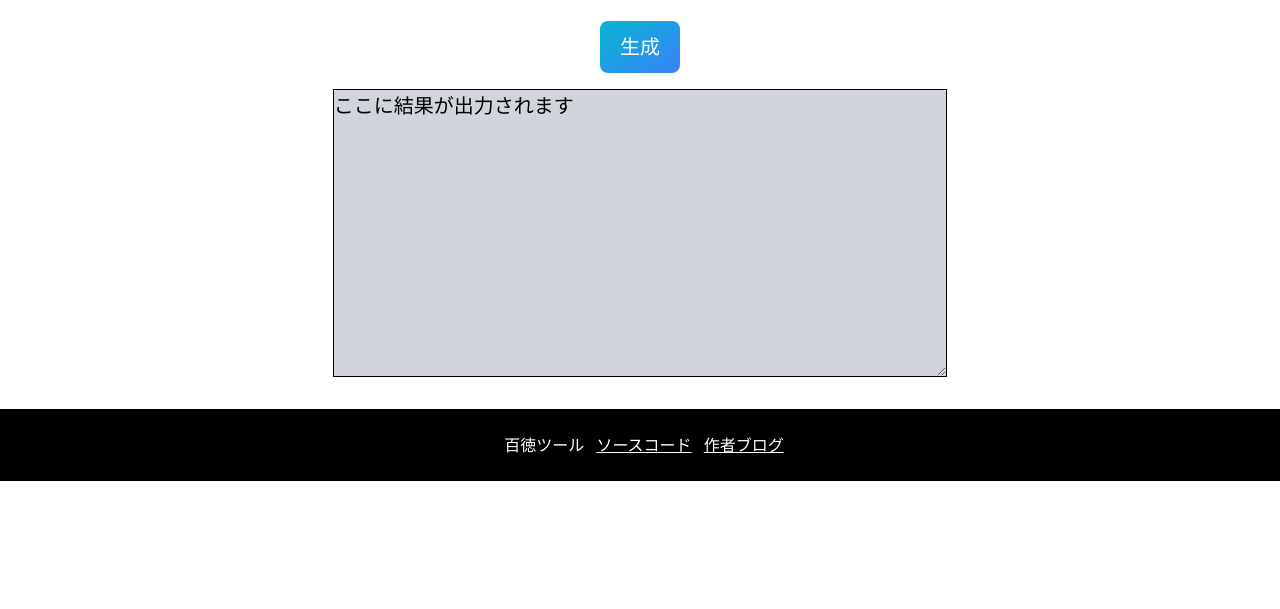
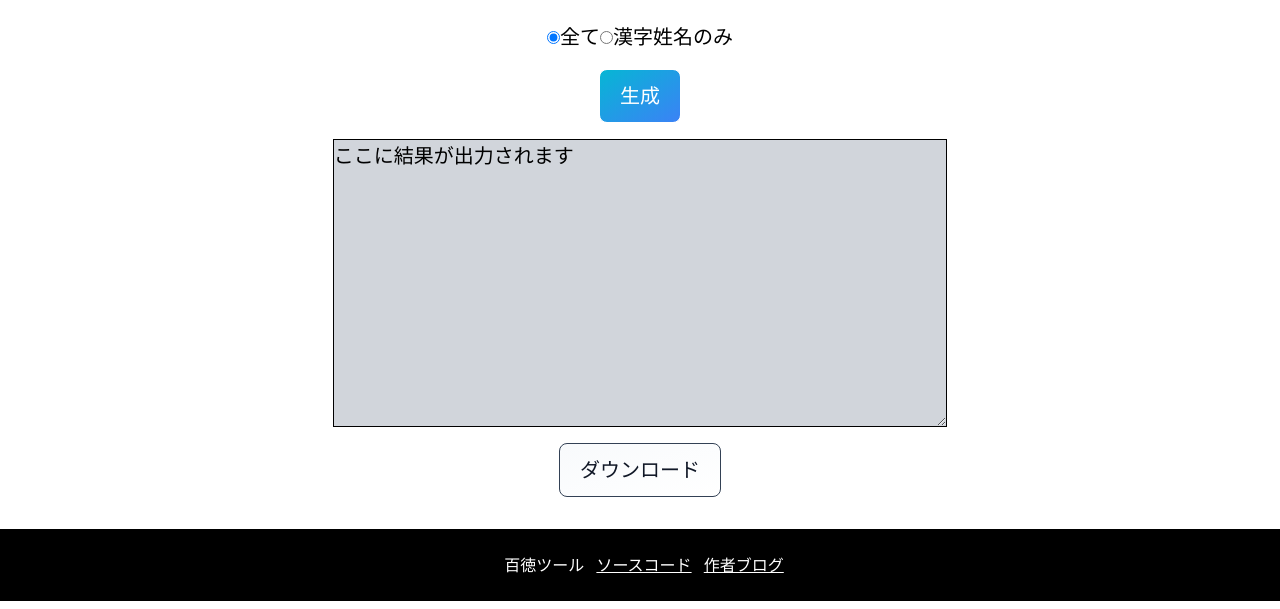
Before and after one commit to nanjakkun/hyattoku, an Astro site: page /hyattoku/naming_ja in a window 1280 px wide. Shown: the part 191-800 px from the top of the page. Built offline with nearby package versions, Linux system fonts and the light colour scheme; Astro itself is replaced by a stand-in of ours.

Commit message:
Enable to download random names

```diff
--- a/src/components/NamingJa.tsx
+++ b/src/components/NamingJa.tsx
@@ -5,6 +5,7 @@ import { FirstNamesMalesJa } from "./naming/FirstNamesMalesJa.ts";
 import { FirstNamesFemalesJa } from "./naming/FirstNamesFemalesJa.ts";
 
 import { Button } from "./common/Button.tsx";
+import { RadioButtonItems } from "@/components/common/RadioButtonGroup.tsx";
 
 /**
  * Random Japanese name generator
@@ -15,17 +16,24 @@ export const NamingJa = () => {
   const [names, setNames] = useState<Array<string>>([
     "ここに結果が出力されます",
   ]);
+
   const [text, setText] = useState<string>("");
+
+  const [exportTarget, setExportTarget] = useState<string>("full");
 
   useEffect(() => {
     setText(names.join("\n"));
   }, [names]);
 
   const onGenerateButtonClick = () => {
+    // TODO: ヘッダ出力
+    // TODO: 件数可変
+
     const _names: string[] = new Array(10).fill(undefined).map(() => {
       const idx1 = Math.floor(Math.random() * FamilyNamesJa.length);
       const family_name = FamilyNamesJa[idx1];
       let first_name = undefined;
+      let gender = undefined;
 
       const rand: number = Math.floor(Math.random() * 2);
 
@@ -33,33 +41,76 @@ export const NamingJa = () => {
         case 0:
           const idx2 = Math.floor(Math.random() * FirstNamesMalesJa.length);
           first_name = FirstNamesMalesJa[idx2];
+          gender = "男";
           break;
         default:
           const idx3 = Math.floor(Math.random() * FirstNamesFemalesJa.length);
           first_name = FirstNamesFemalesJa[idx3];
+          gender = "女";
           break;
       }
 
+      if (exportTarget === "full") {
+        return [
+          family_name.name,
+          first_name.name,
+          family_name.kana,
+          first_name.kana,
+          gender,
+        ].join(",");
+      }
       return family_name.name + "　" + first_name.name;
     });
 
     setNames(_names);
   };
 
+  const onDownloadButtonClick = () => {
+    const blob = new Blob([text], { type: "text/plain" });
+    const url = URL.createObjectURL(blob);
+    const a = document.createElement("a");
+    a.href = url;
+    a.download = "names.csv";
+    document.body.appendChild(a);
+    a.click();
+    document.body.removeChild(a);
+    URL.revokeObjectURL(url);
+  };
+
+  const onRadioChange = (event: React.ChangeEvent<HTMLInputElement>) => {
+    const value = (event.target as HTMLInputElement).value;
+    setExportTarget(value);
+  };
+
+  const exportTargets = [
+    { value: "full", label: "全て" },
+    { value: "simple", label: "漢字姓名のみ" },
+  ]
+
   return (
     <div className="">
+      <div className="my-4 flex justify-center">
+        <RadioButtonItems
+          items={exportTargets}
+          selectedValue={exportTarget}
+          onChange={onRadioChange}
+        />
+      </div>
       <p className="my-4 flex justify-center">
         <Button onClick={onGenerateButtonClick} primary>
           生成
         </Button>
       </p>
-      <div className="flex justify-center">
+      <div className="my-4 flex justify-center">
         <textarea
           className="w-4/5 h-72 border border-black solid text-black bg-gray-300"
           value={text}
           readOnly
         />
       </div>
+      <div className="flex justify-center">
+        <Button onClick={onDownloadButtonClick}>ダウンロード</Button>
+      </div>
     </div>
   );
 };
--- a/src/components/common/Button.tsx
+++ b/src/components/common/Button.tsx
@@ -24,8 +24,10 @@ export const Button = ({ children, onClick, primary }: Props) => {
     "rounded-lg",
     primary ? "text-white" : "text-gray-900",
     "bg-gradient-to-br",
-    "from-cyan-500",
-    "to-blue-500",
+    primary ? "from-cyan-500" : "from-slate-200",
+    primary ? "to-blue-500" : "from-slate-50",
+    "border",
+    primary ? "border-current" : "border-slate-700",
     "hover:opacity-75",
     "focus:ring-4",
     "focus:outline-none",
--- /dev/null
+++ b/src/components/common/RadioButtonGroup.tsx
@@ -0,0 +1,31 @@
+/**
+ * Radio Button Group
+ *
+ * @returns JSX.Element
+ */
+
+type Props = {
+  items: { value: any; label: string }[];
+  selectedValue: any;
+  onChange: (e: any) => void;
+};
+
+export const RadioButtonItems = ({ items, selectedValue, onChange }: Props) => {
+  return (
+    <>
+      {items.map((item) => {
+        return (
+          <label key={item.value}>
+            <input
+              type="radio"
+              onChange={onChange}
+              value={item.value}
+              checked={selectedValue === item.value}
+            />
+            {item.label}
+          </label>
+        );
+      })}
+    </>
+  );
+};
```
Also changed, not shown: e2e/naming_ja.ts (+0 -1 lines).
